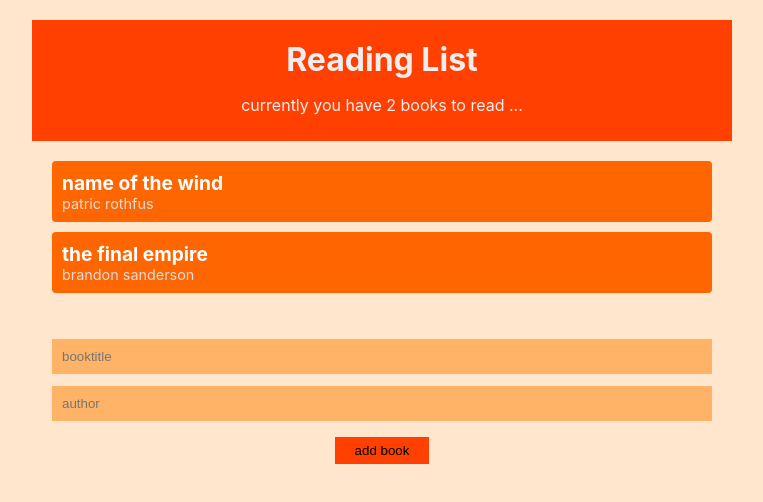
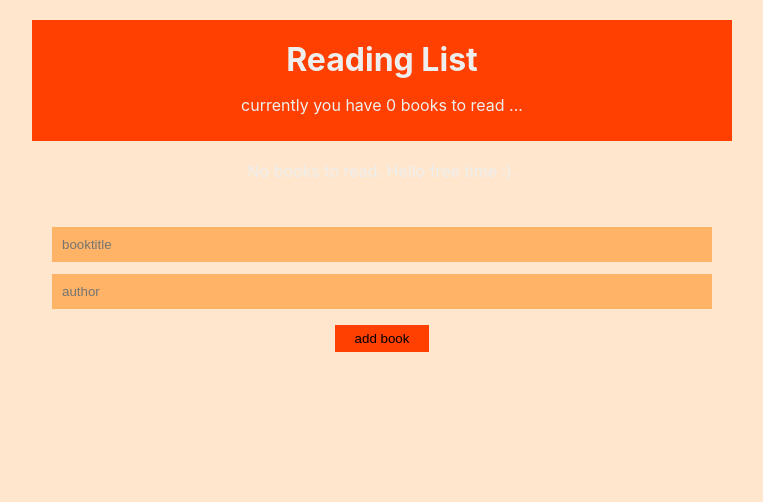
Before and after one commit to NeginSal/Book-List-with-react-context-hooks, a React (Create React App) app: page / in a window 1280 px wide. Shown: the top 502 px of the page, without its empty margins (258-1021 px from the left). Built offline with nearby package versions, Linux system fonts and the light colour scheme.

Commit message:
add a reducer

```diff
--- a/src/components/BookDetails.js
+++ b/src/components/BookDetails.js
@@ -2,9 +2,9 @@
 import { BookContext } from '../contexts/BookContext';
 
 const BookDetails = ({ book }) => {
-  const { removeBook } = useContext(BookContext);
+  const { dispatch } = useContext(BookContext);
   return (
-    <li onClick={() => removeBook(book.id)}>
+    <li onClick={() => dispatch({type: 'REMOVE_BOOK', id:book.id})}>
       <div className="title">{book.title}</div>
       <div className="author">{book.author}</div>
     </li>
--- a/src/components/BookForm.js
+++ b/src/components/BookForm.js
@@ -2,12 +2,14 @@
 import { BookContext } from '../contexts/BookContext';
 
 const BookForm = () => {
-    const { addBook } = useContext(BookContext);
+    const { dispatch} = useContext(BookContext);
     const [ title, setTitle ] = useState('');
     const [ author, setAuthor ] = useState('');
     const handleSubmit= (e) => {
         e.preventDefault();
-        addBook(title,author);
+        dispatch({type: 'ADD_BOOK', book: {
+          title, author
+        }});
         setTitle('');
         setAuthor('');
     }
--- a/src/contexts/BookContext.js
+++ b/src/contexts/BookContext.js
@@ -1,21 +1,13 @@
-import React,{createContext,useState} from 'react';
-import uuid from 'uuid/v1'
+import React,{createContext, useReducer} from 'react';
+import { bookReducer } from '../reducers/bookReducer';
 
 export const BookContext = createContext();
 
 const BookContextProvider = (props) => {
-    const [books, setBooks] = useState([
-        {title: 'name of the wind', author: 'patric rothfus', id: 1 },
-        {title: 'the final empire', author: 'brandon sanderson', id: 2}
-    ]);
-    const addBook = (title, author) => {
-        setBooks([...books, {title, author, id:uuid() }]);
-    };
-    const removeBook = (id) => {
-        setBooks(books.filter(book => book.id !== id ));
-    };
+    const [books, dispatch] = useReducer(bookReducer, []);
+
     return (
-        <BookContext.Provider value={{books, addBook, removeBook}}>
+        <BookContext.Provider value={{books, dispatch}}>
             { props.children }
         </BookContext.Provider>
      );
--- /dev/null
+++ b/src/reducers/bookReducer.js
@@ -0,0 +1,16 @@
+import uuid from 'uuid/v1'
+
+export const bookReducer = (state, action) => {
+    switch(action.type) {
+        case 'ADD_BOOK':
+            return [...state, {
+                title: action.book.title,
+                author: action.book.author,
+                id: uuid()
+            }]
+        case 'REMOVE_BOOK':
+            return state.filter(book => book.id !== action.id)
+        default:
+            return state
+    }
+}
```
